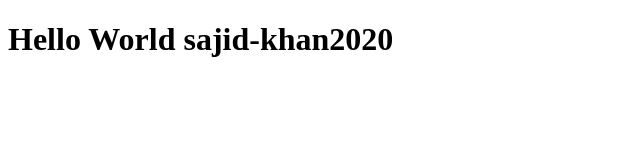
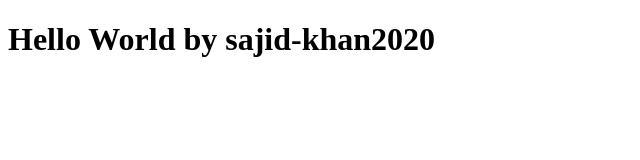
Before and after one commit to sajid-khan-afridi/Bootcamp2020Sample, a plain HTML site: page index.html in a window 1280 px wide. Shown: the whole page, without its empty margins (0-640 px from the left). Drawn offline with Linux system fonts and the light colour scheme.

Commit message:
Update index.html

```diff
--- a/index.html
+++ b/index.html
@@ -6,6 +6,6 @@
     <title>Document</title>
 </head>
 <body>
-    <h1>Hello World sajid-khan2020</h1>
+    <h1>Hello World by sajid-khan2020</h1>
 </body>
 </html>
```
